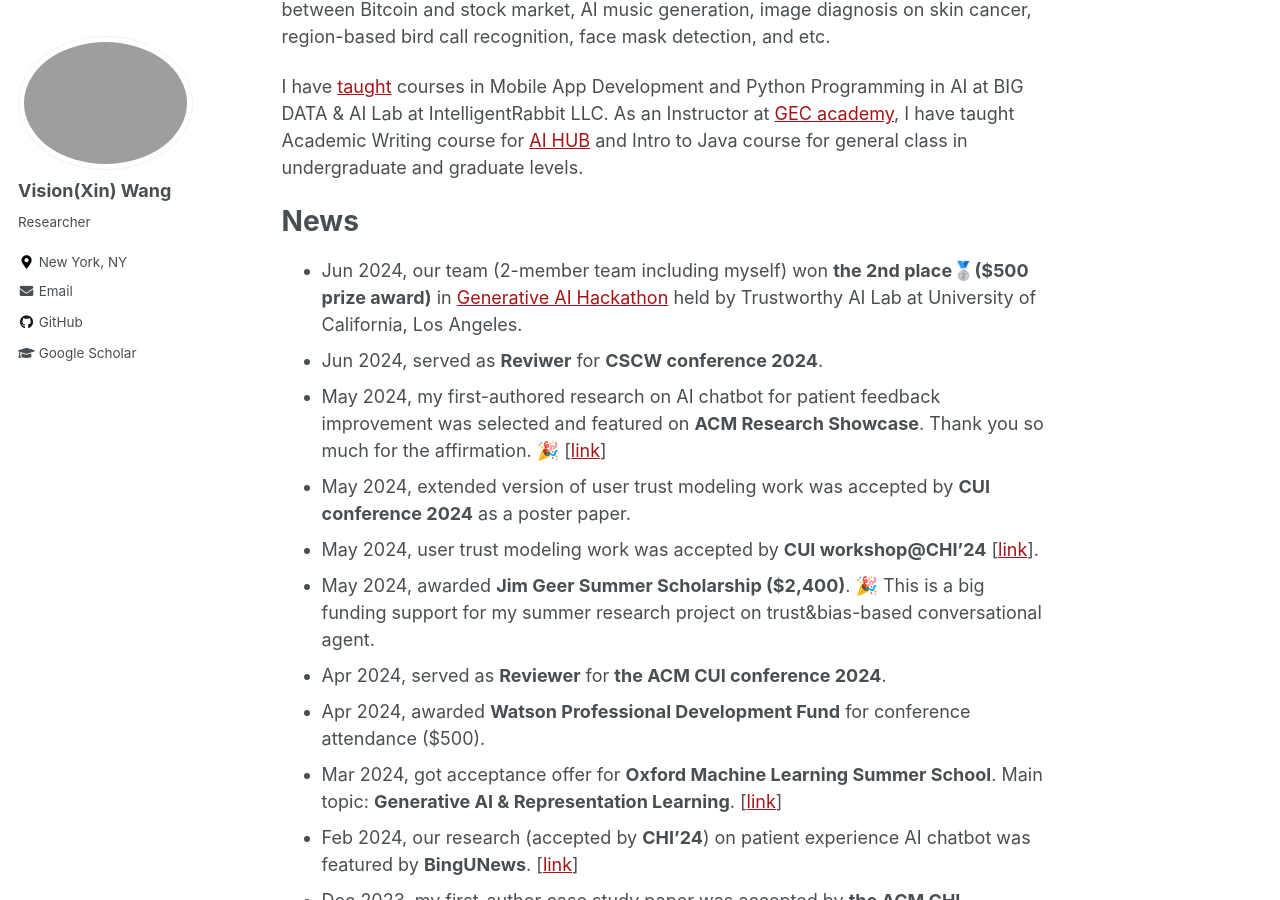
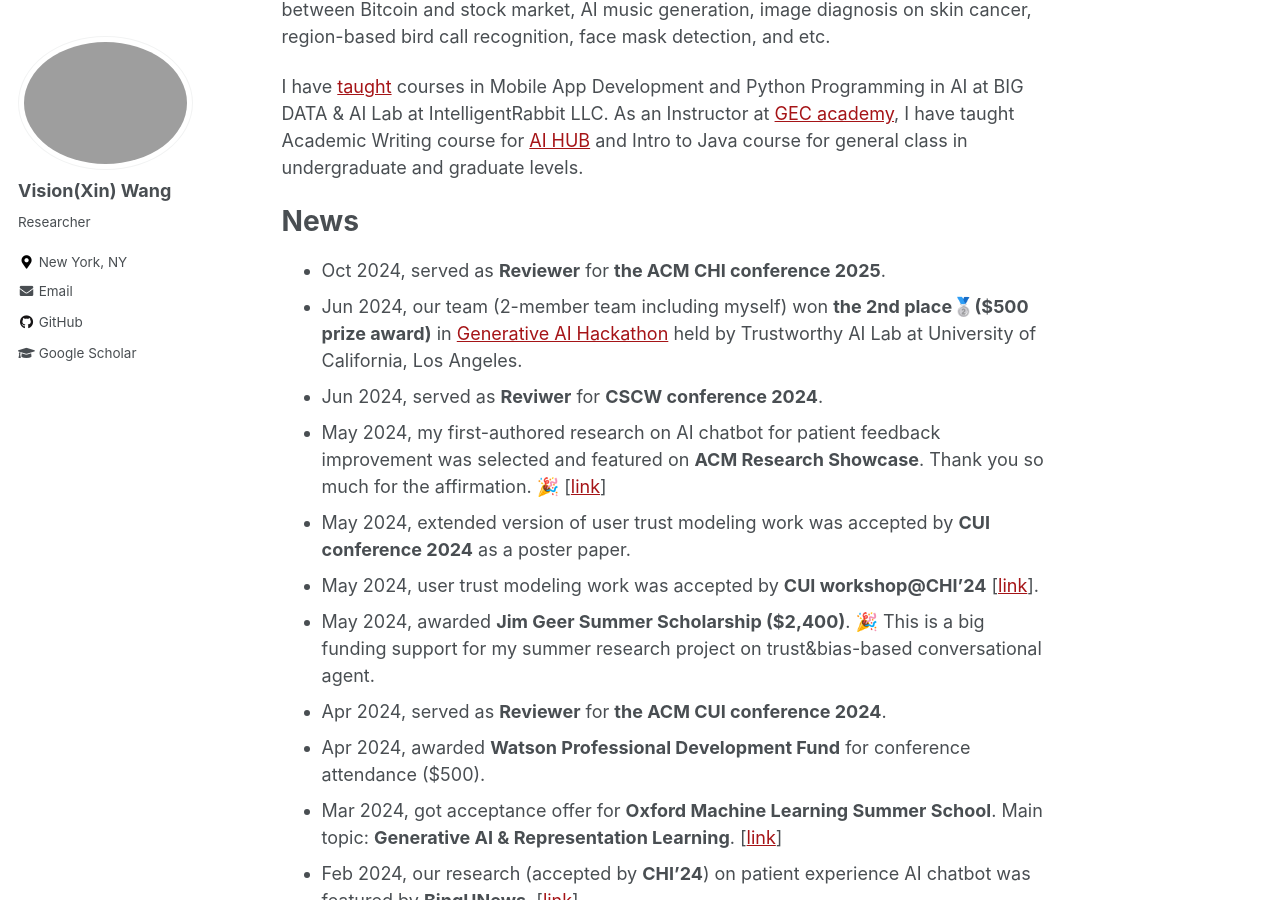
Before and after one commit to xin-wang-kr/xin-wang-kr.github.io, a Jekyll site: the page built from _pages/about.md, in a window 1280 px wide and 900 px high, scrolled down 724 px. Built offline with Jekyll 4.4.1, drawn with Linux system fonts in a browser that asks for light colours.

Commit message:
Update about.md

```diff
--- a/_pages/about.md
+++ b/_pages/about.md
@@ -28,6 +28,7 @@ I have [taught](teaching) courses in Mobile App Development and Python Programmi
 As an Instructor at [GEC academy](https://www.gecacademy.com/), I have taught Academic Writing course for [AI HUB](https://www.gecacademy.com/ai-hub) and Intro to Java course for general class in undergraduate and graduate levels.
 
 # News
+* Oct 2024, served as __Reviewer__ for __the ACM CHI conference 2025__.
 * Jun 2024, our team (2-member team including myself) won __the 2nd place🥈($500 prize award)__ in [Generative AI Hackathon](https://dorahacks.io/hackathon/trustworthy-ai-gesucla/detail#ges-x-trustworthy-ai-lab-hackathon-background) held by Trustworthy AI Lab at University of California, Los Angeles.
 * Jun 2024, served as __Reviwer__ for __CSCW conference 2024__.
 * May 2024, my first-authored research on AI chatbot for patient feedback improvement was selected and featured on __ACM Research Showcase__. Thank you so much for the affirmation. 🎉 [[link](https://www.growkudos.com/publications/10.1145%252F3613905.3637149/reader)]
```
